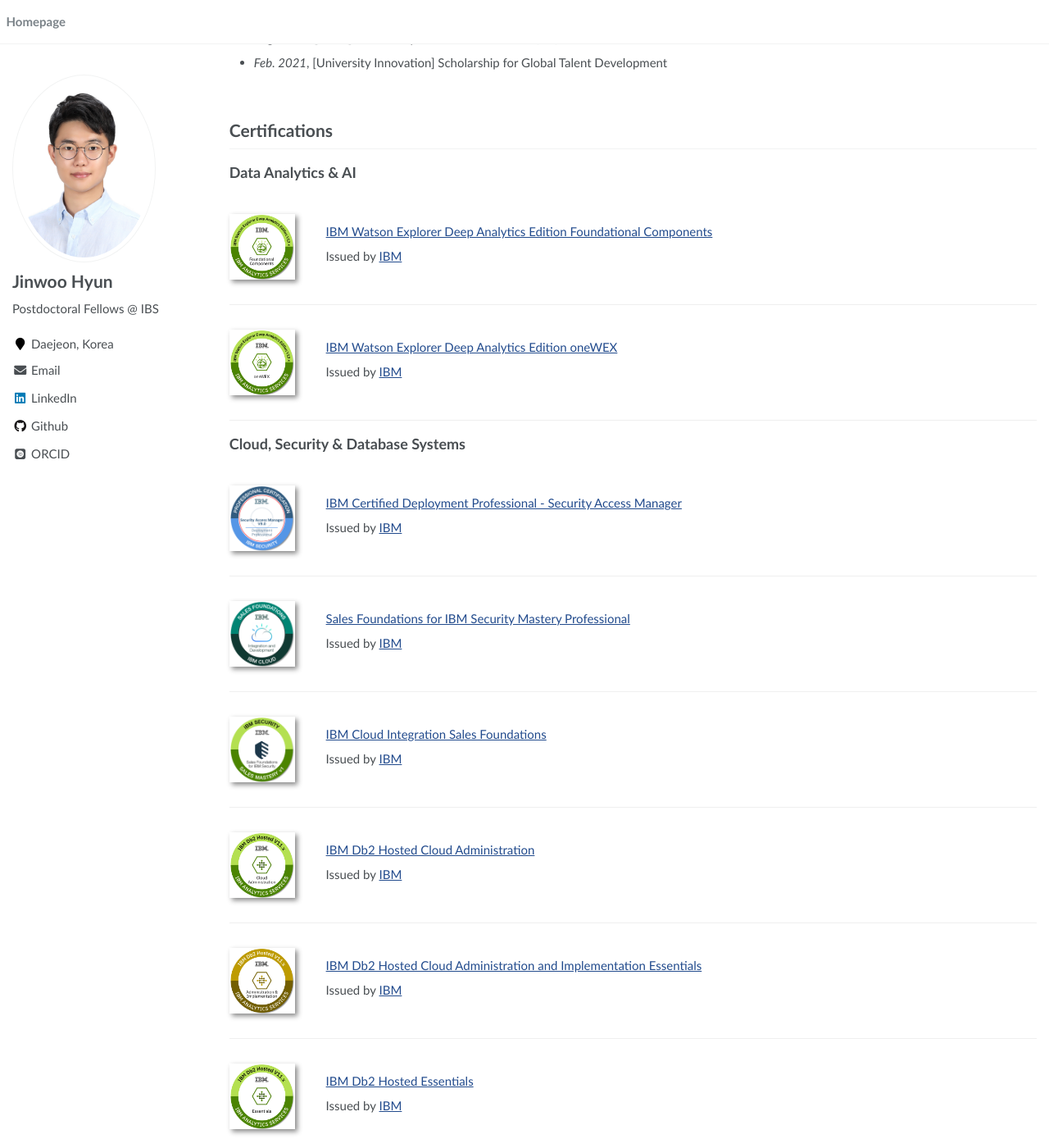
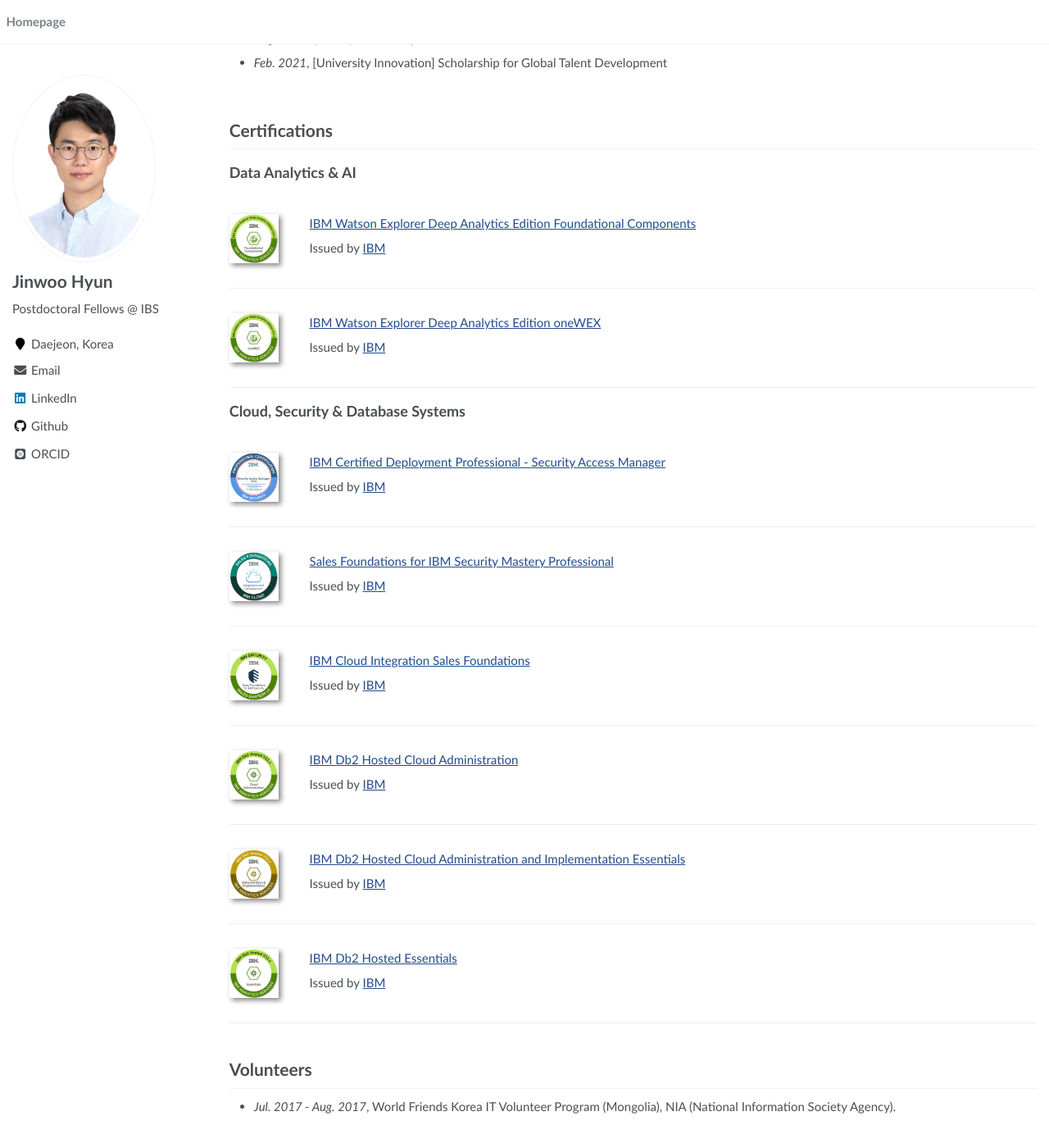
Before and after one commit to JW-George/JW-George.github.io, a Jekyll site: the page built from index.md, in a window 1280 px wide and 1400 px high, scrolled down 4153 px. Shown: the whole window at 82% size. Built offline with Jekyll 4.4.1, drawn with Linux system fonts in a browser that asks for light colours; some web fonts are replaced.

Commit message:
Update main.scss

```diff
--- a/assets/css/main.scss
+++ b/assets/css/main.scss
@@ -114,8 +114,8 @@
     @include breakpoint($medium) {
         .paper-box-image{
             justify-content: left;
-            min-width: 80px;
-            max-width: 80px;
+            min-width: 60px;
+            max-width: 60px;
             order: 1;
         }
 
```
